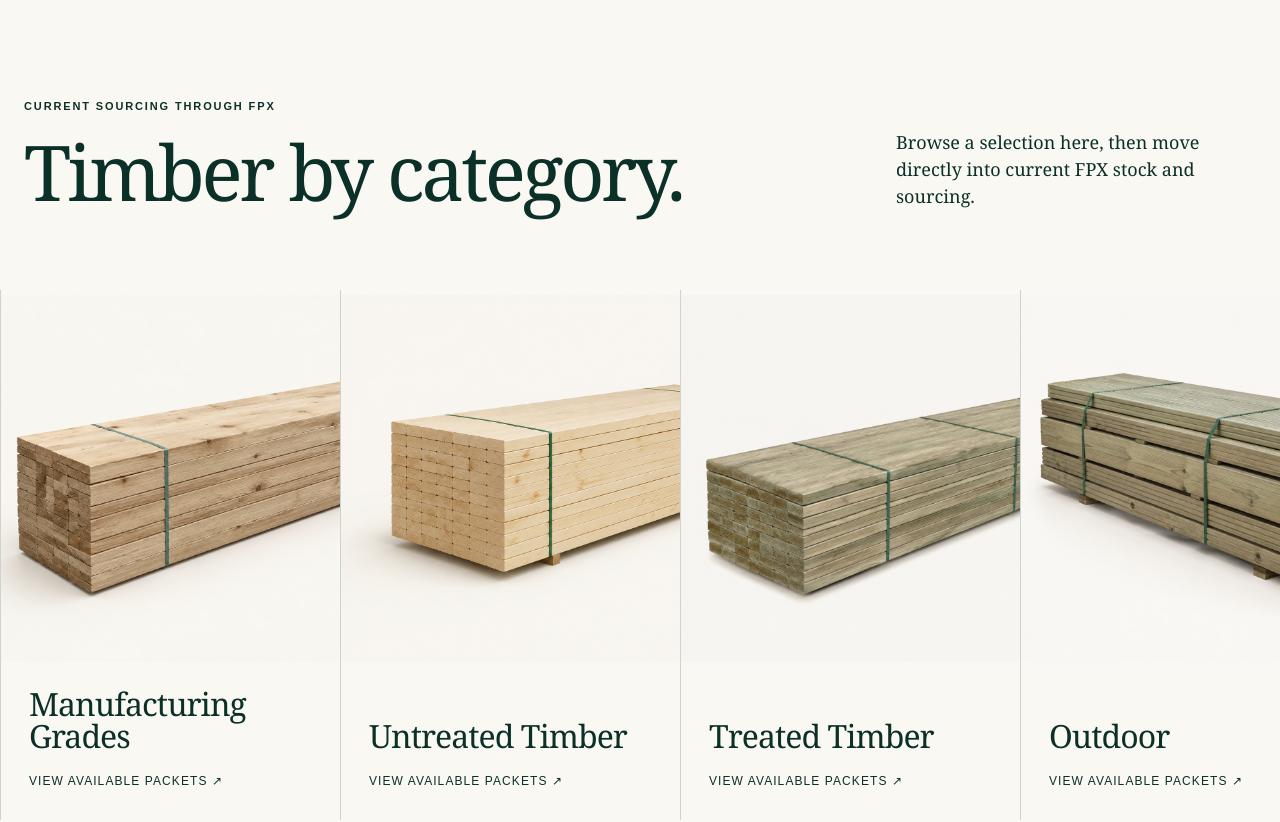
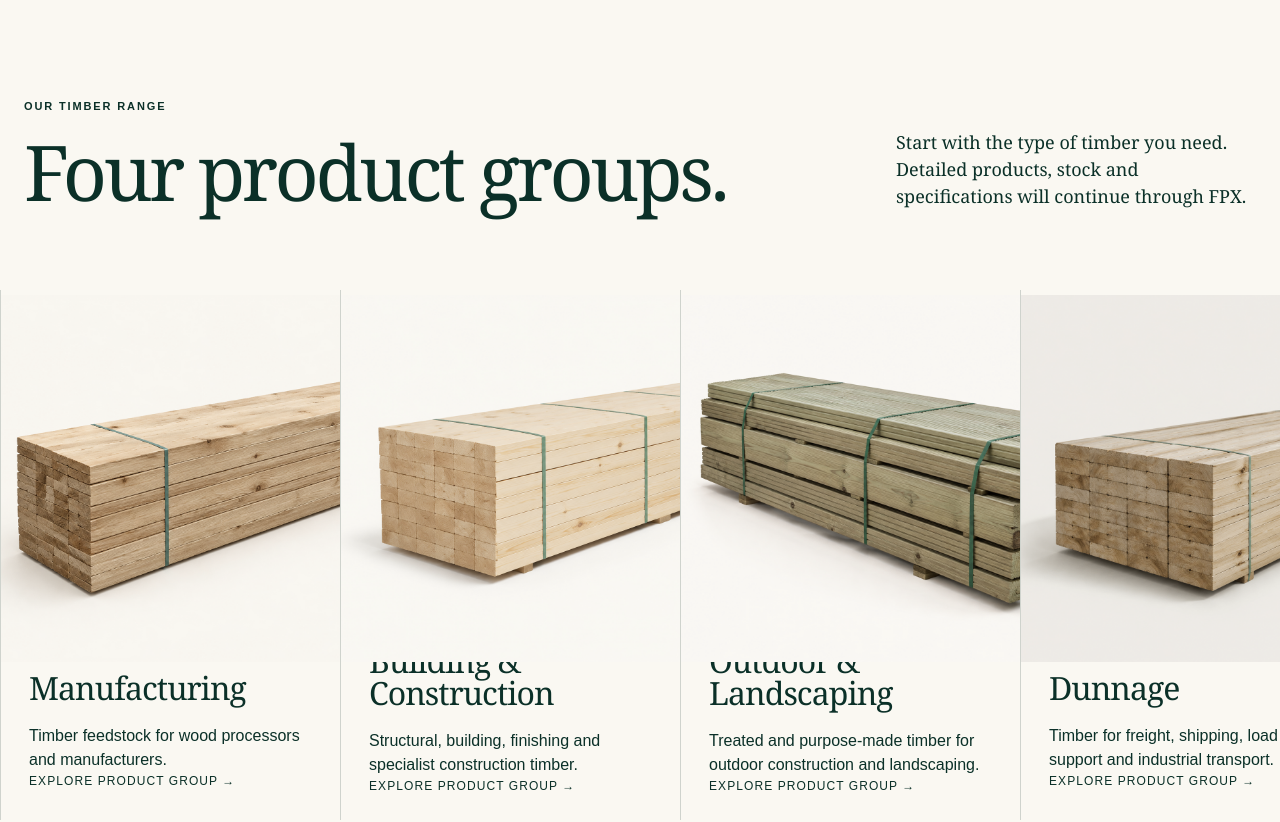
Before and after one commit to gabrielbalenton/sutcliffe-trading-redesign, a Next.js app: page / in a window 1280 px wide. Shown: the part 1820-2642 px from the top of the page. Built offline with nearby package versions, Linux system fonts and the light colour scheme.

Commit message:
Align homepage product groups with new range structure

```diff
--- a/app/page.tsx
+++ b/app/page.tsx
@@ -1,10 +1,30 @@
 import Link from "next/link";
 
 const featured = [
-  {name:"Manufacturing Grades",image:"/category-manufacturing.png"}, {name:"Untreated Timber",image:"/category-untreated.png"},
-  {name:"Treated Timber",image:"/category-treated.png"}, {name:"Outdoor",image:"/category-outdoor.png"},
-  {name:"Retaining",image:"/category-retaining.png"}, {name:"Stress Graded Timber",image:"/category-stress.png"},
-  {name:"Decking",image:"/category-decking.png"},
+  {
+    name:"Manufacturing",
+    description:"Timber feedstock for wood processors and manufacturers.",
+    image:"/category-manufacturing.png",
+    href:"/timber#manufacturing"
+  },
+  {
+    name:"Building & Construction",
+    description:"Structural, building, finishing and specialist construction timber.",
+    image:"/category-stress.png",
+    href:"/timber#building"
+  },
+  {
+    name:"Outdoor & Landscaping",
+    description:"Treated and purpose-made timber for outdoor construction and landscaping.",
+    image:"/category-outdoor.png",
+    href:"/timber#outdoor"
+  },
+  {
+    name:"Dunnage",
+    description:"Timber for freight, shipping, load support and industrial transport.",
+    image:"/timber-packet.png",
+    href:"/timber#dunnage"
+  },
 ];
 const faqs = [
   ["What species do you trade?","We specialise in New Zealand-grown Radiata Pine across appearance, manufacturing, packaging, outdoor and structural grades."],
@@ -16,11 +36,11 @@ const faqs = [
 
 export default function Home() { return <main>
   <section className="hero hero-wide"><div className="hero-inner shell"><div className="hero-copy reveal"><p className="eyebrow light">New Zealand timber trading</p><h1>Timber trading.<br/><em>Since 1988.</em></h1><p className="hero-lede">New Zealand-grown Radiata Pine sourced through established mill and manufacturing relationships.</p><div className="actions"><Link className="button button-light" href="/timber">What we supply</Link><Link className="text-link light-link" href="/contact">Talk to us <span>↗</span></Link></div></div><div className="hero-index">EST. 1988 · NZ</div></div></section>
-  <div className="timber-ticker" aria-label="Timber supply capabilities"><div className="ticker-track"><span>Radiata Pine</span><i>•</i><span>Manufacturing Grades</span><i>•</i><span>Structural Timber</span><i>•</i><span>Outdoor & Landscaping</span><i>•</i><span>Custom Specifications</span><i>•</i><span>Nationwide Supply</span><i>•</i><span>Radiata Pine</span><i>•</i><span>Manufacturing Grades</span><i>•</i><span>Structural Timber</span><i>•</i><span>Outdoor & Landscaping</span><i>•</i><span>Custom Specifications</span><i>•</i><span>Nationwide Supply</span><i>•</i></div></div>
+  <div className="timber-ticker" aria-label="Timber supply capabilities"><div className="ticker-track"><span>Radiata Pine</span><i>•</i><span>Manufacturing</span><i>•</i><span>Building & Construction</span><i>•</i><span>Outdoor & Landscaping</span><i>•</i><span>Dunnage</span><i>•</i><span>Nationwide Supply</span><i>•</i><span>Radiata Pine</span><i>•</i><span>Manufacturing</span><i>•</i><span>Building & Construction</span><i>•</i><span>Outdoor & Landscaping</span><i>•</i><span>Dunnage</span><i>•</i><span>Nationwide Supply</span><i>•</i></div></div>
 
-  <section className="manifesto shell section-pad"><p className="eyebrow reveal">The merchant behind the order</p><div className="manifesto-grid"><h2 className="display-serif reveal">Nearly four decades<br/>of the same handshake.</h2><div className="prose reveal"><p>Sutcliffe Trading supplies New Zealand-grown Radiata Pine direct from leading sawmills and manufacturers.</p><p>From appearance-grade rough sawn lumber for remanufacturing through to stress-graded framing, outdoor and landscaping products, and custom specifications—we know the mills, the grades and what to avoid for a given requirement.</p><Link className="text-link" href="/about">Read our story <span>↗</span></Link></div></div></section>
+  <section className="manifesto shell section-pad"><p className="eyebrow reveal">The merchant behind the order</p><div className="manifesto-grid"><h2 className="display-serif reveal">Nearly four decades<br/>of the same handshake.</h2><div className="prose reveal"><p>Sutcliffe Trading supplies New Zealand-grown Radiata Pine direct from leading sawmills and manufacturers.</p><p>From manufacturing feedstock through to structural and construction timber, outdoor and landscaping products, dunnage and custom specifications—we know the mills, the grades and what to avoid for a given requirement.</p><Link className="text-link" href="/about">Read our story <span>↗</span></Link></div></div></section>
 
-  <section className="range section-pad"><div className="shell range-heading"><div><p className="eyebrow reveal">Current sourcing through FPX</p><h2 className="display-serif reveal">Timber by category.</h2></div><p className="range-note reveal">Browse a selection here, then move directly into current FPX stock and sourcing.</p></div><div className="category-rail">{featured.map((item,index)=><a className="category reveal" href="https://www.fpx.nz/" key={item.name} target="_blank" rel="noreferrer"><span className="category-no">{String(index+1).padStart(2,"0")}</span><div className="category-art" aria-hidden="true"><img src={item.image} alt=""/></div><h3>{item.name}</h3><span className="category-link">View available packets ↗</span></a>)}</div><div className="shell range-footer"><Link className="button button-dark" href="/timber">View all timber categories</Link><span className="drag-hint">← Drag to explore →</span></div></section>
+  <section className="range section-pad"><div className="shell range-heading"><div><p className="eyebrow reveal">Our timber range</p><h2 className="display-serif reveal">Four product groups.</h2></div><p className="range-note reveal">Start with the type of timber you need. Detailed products, stock and specifications will continue through FPX.</p></div><div className="category-rail">{featured.map((item,index)=><Link className="category reveal" href={item.href} key={item.name}><span className="category-no">{String(index+1).padStart(2,"0")}</span><div className="category-art" aria-hidden="true"><img src={item.image} alt=""/></div><h3>{item.name}</h3><p className="category-summary">{item.description}</p><span className="category-link">Explore product group →</span></Link>)}</div><div className="shell range-footer"><Link className="button button-dark" href="/timber">Explore our full range</Link><span className="drag-hint">← Drag to explore →</span></div></section>
 
   <section className="merchant-proof shell section-pad"><p className="eyebrow">Why buyers stay with Sutcliffe</p><div className="proof-grid"><div><span>01</span><h3>One team</h3><p>You deal with the same people from enquiry to delivery.</p></div><div><span>02</span><h3>Mill knowledge</h3><p>We know which mills cut which grades well—and which to avoid for a given specification.</p></div><div><span>03</span><h3>We carry the order</h3><p>Specification, scheduling, freight and follow-up sit with us, not with you.</p></div><div><span>04</span><h3>Repeat business</h3><p>Most of our volume goes to buyers we have supplied for years.</p></div></div></section>
 
```
